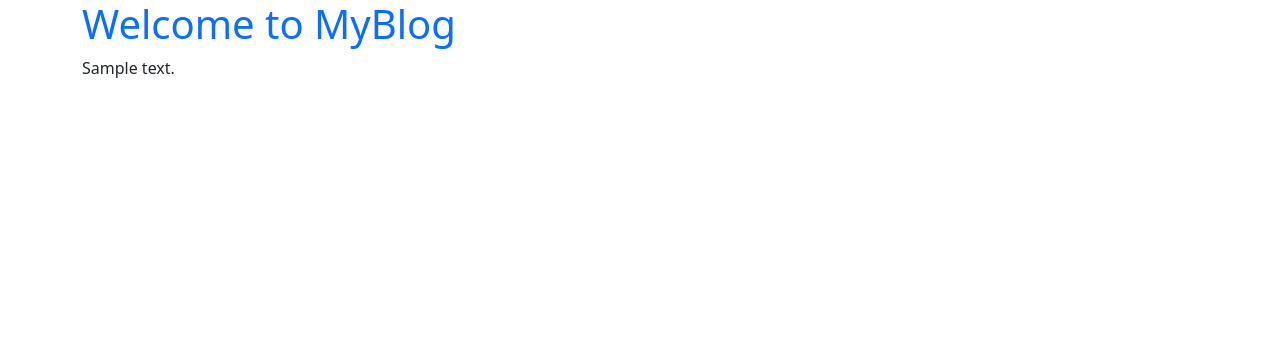
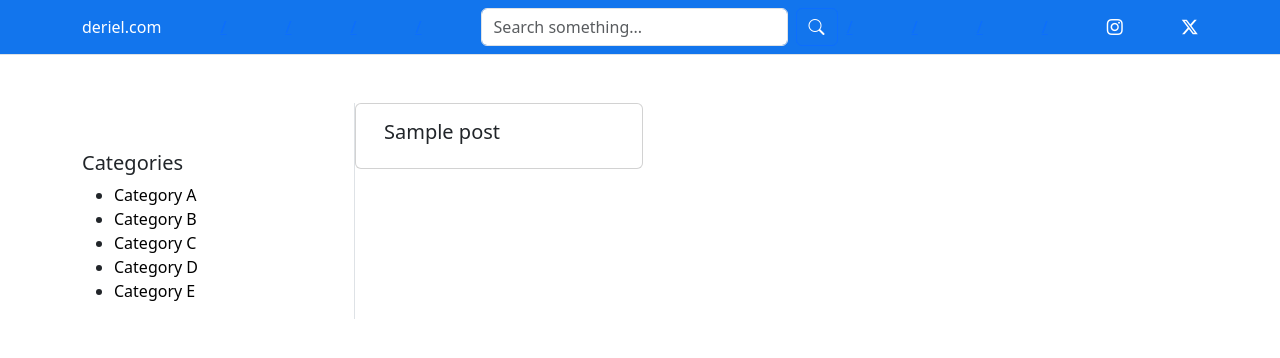
Before and after one commit to Great0106/final-project, a Django app: page / in a window 1280 px wide. Shown: the top 358 px of the page. Run offline with Django 5.2, Linux system fonts and the light colour scheme; tables that the repository leaves empty hold one stand-in row (values such as "Sample post"); some libraries are stand-ins or nearby versions.

Commit message:
navbar and sidebar

```diff
--- a/main/templates/main/base.html
+++ b/main/templates/main/base.html
@@ -7,6 +7,7 @@
     {% load static %}
     <link rel="stylesheet" href="{% static 'main/css/bootstrap.min.css' %}">
     <link rel="stylesheet" href="{% static 'main/css/prism.css' %}">
+    <link rel="stylesheet" href="https://cdn.jsdelivr.net/npm/bootstrap-icons@1.11.3/font/bootstrap-icons.min.css">
 </head>
 <body>
 
--- /dev/null
+++ b/main/templates/main/components/navbar.html
@@ -0,0 +1,25 @@
+<nav class="navbar navbar-expand-lg sticky-top border-bottom" style="background-color: #1275ED;">
+    <div class="container">
+        <a href="" style="color: white; text-decoration: none;">deriel.com</a>
+        <a href="">/</a>
+        <a href="">/</a>
+        <a href="">/</a>
+        <a href="">/</a>
+        <form class="d-flex">
+            <input class="form-control col-6 me-2" type="search" placeholder="Search something..." aria-label="Search">
+            <button class="btn btn-primary" style="background-color:#1275ED; outline: #1275ED" type="Submit">
+                <i class="bi bi-search" style="color: white"></i>
+            </button>
+        </form>
+        <a href="">/</a>
+        <a href="">/</a>
+        <a href="">/</a>
+        <a href="">/</a>
+        <a href="https://instagram.com/rder0106">
+            <i class="bi bi-instagram" style="color: white"></i>
+        </a>
+        <a href="https://x.com/great0106">
+            <i class="bi bi-twitter-x" style="color: white"></i>
+        </a>
+    </div>
+</nav>
--- a/main/templates/main/index.html
+++ b/main/templates/main/index.html
@@ -4,19 +4,42 @@
 
 {% block content %}
 
-    <div class="container">
-        <h1 class="text-primary">
-            Welcome to MyBlog
-        </h1>
+{% include 'main/components/navbar.html' %}
 
-        {{ post.content | safe }}
+<main class="container mt-5">
+    <div class="row">
+        <div class="d-none d-md-block col-md-3 border-end sticky-top h-100 z-1 pt-5">
+            <h5>Categories</h5>
+            <ul>
+                <li>
+                    <a href="" style="color: black; text-decoration: none;">Category A</a>
+                </li>
+                <li>
+                    <a href="" style="color: black; text-decoration: none;">Category B</a>
+                </li>
+                <li>
+                    <a href="" style="color: black; text-decoration: none;">Category C</a>
+                </li>
+                <li>
+                    <a href="" style="color: black; text-decoration: none;">Category D</a>
+                </li>
+                <li>
+                    <a href="" style="color: black; text-decoration: none;">Category E</a>
+                </li>
+            </ul>
+        </div>
+        <div class="col-12 col-md-9">
+            <div class="row">
+                {% for post in posts %}
+                    <div class="card col-4" style="width: 18rem;">
+                        <div class="card-body">
+                            <h5 class="card-title">{{ post.title }}</h5>
+                        </div>
+                    </div>
+                {% endfor %}
+            </div>
+        </div>
     </div>
-
-    <script>
-        const h1 = document.getElementByTagName("h1")
-        for (const item of h1) {
-            item.classList.add("display-1")
-        }
-    </script>
+</main>
 
 {% endblock content %}
--- a/main/views.py
+++ b/main/views.py
@@ -3,14 +3,11 @@ from django.http import HttpResponse
 from .models import Post
 
 def index(request):
-    post = Post.objects.get(id=1)
-    context = {
-        'post' : post,
-    }
+    posts = Post.objects.all()
+    context = dict(
+        posts = posts
+    )
     return render(request, 'main/index.html', context)
-
-# def index(request):
-    return render(request, 'main/index.html')
 
 def post(request, post_id):
     return HttpResponse(f"Post ID {post_id}")
```
